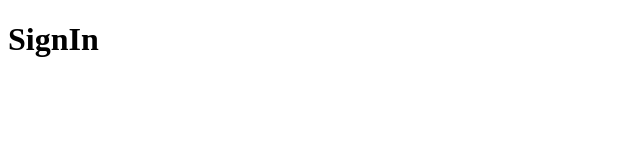
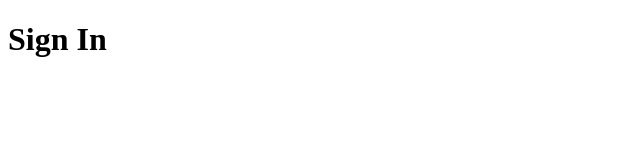
Before and after one commit to evansuslovich/Gamification, a React (Create React App) app in the folder client/: page /sign-in in a window 1280 px wide. Shown: the top 160 px of the page, without its empty margins (0-640 px from the left). Built offline with nearby package versions, Linux system fonts and the light colour scheme; the HTML template or start-up script is replaced by a standard one.

Commit message:
adding componenets from previous projects

```diff
--- a/client/src/features/auth/SignIn.jsx
+++ b/client/src/features/auth/SignIn.jsx
@@ -1,6 +1,9 @@
+import React, { useState } from "react"
+
+
 export default function SignIn() {
 
   return (
-    <h1>SignIn</h1>
+    <h1>Sign In</h1>
   )
 }
```
